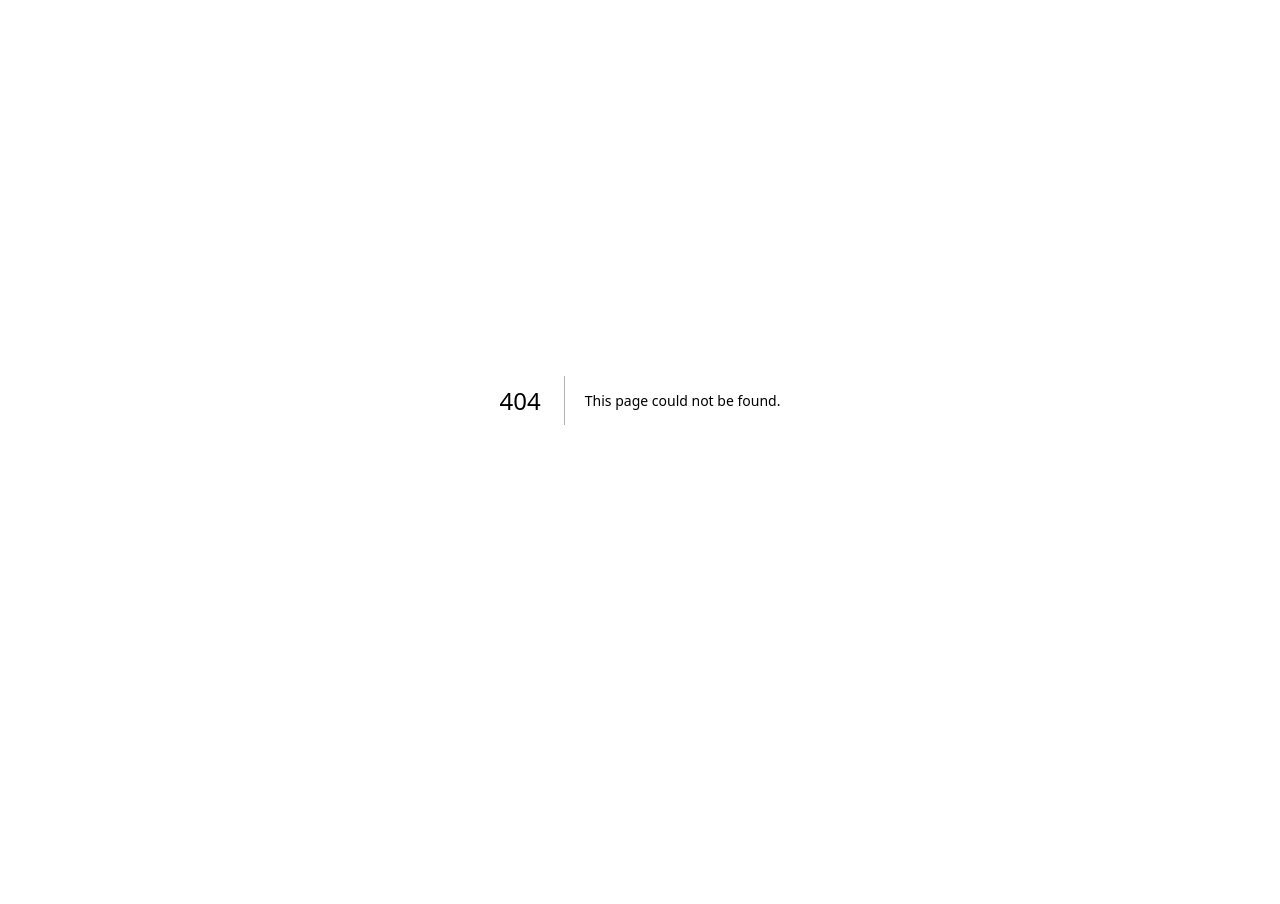
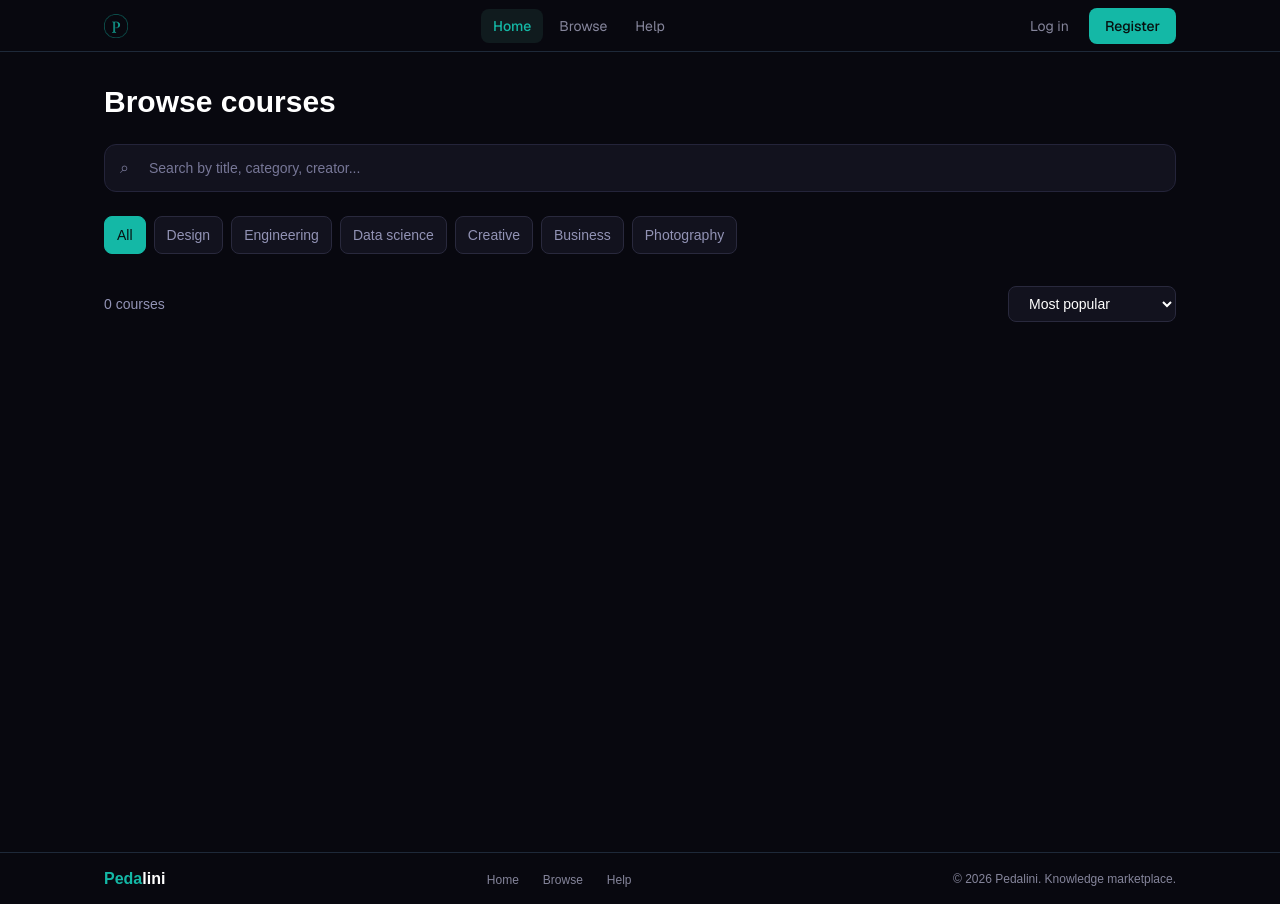
Before and after one commit to WojciechKosow/Pedalini.com, a Next.js app: page /browsePage in a window 1280 px wide. Before the commit this address had no page. Before the commit the page ends 800 px from the top, so only its background shows below. Built offline with nearby package versions, Linux system fonts and the light colour scheme.

Commit message:
started browse page

```diff
--- /dev/null
+++ b/app/browsePage/page.tsx
@@ -0,0 +1,77 @@
+"use client";
+import { useState } from "react";
+import Navbar from "../components/Navbar";
+import Footer from "../components/Footer";
+
+const categories = [
+    "All",
+    "Design",
+    "Engineering",
+    "Data science",
+    "Creative",
+    "Business",
+    "Photography",
+];
+
+export default function browsePage(){
+    const [selectedCategory, setSelectedCategory] = useState("All");
+    const [sortOption, setSortOption] = useState("Most Popular");
+    return(
+        <>
+        <Navbar />
+            <main className="min-h-screen bg-[#08080f] text-white">
+                <div className="mx-auto max-w-[1120px] px-6 py-8">
+                    <h1 className="mb-6 text-3xl font-bold">
+                        Browse courses
+                    </h1>
+
+                    <div className="relative mb-6">
+                        <span className="absolute left-4 top-1/2 -translate-y-1/2 text-[#777797]">
+                            ⌕
+                        </span>
+                        <input
+                            type="text"
+                            placeholder="Search by title, category, creator..."
+                            className="h-12 w-full rounded-xl border border-[#24243a] bg-[#12121e] pl-11 pr-4 text-sm text-white outline-none placeholder:text-[#777797] focus:border-[#14b8a6]"
+                            />
+                    </div>
+
+                    <div className="mb-8 flex flex-wrap gap-2">
+                        {categories.map((category) => {
+                            const isSelected = selectedCategory === category;
+                                return (
+                                    <button
+                                        key={category}
+                                        onClick={() => setSelectedCategory(category)}
+                                        className={`rounded-lg border px-3 py-2 text-sm transition-colors ${
+                                            isSelected
+                                            ? "border-[#14b8a6] bg-[#14b8a6] text-[#071313]"
+                                            : "border-[#29293d] bg-[#12121e] text-[#9293b5] hover:border-[#3b3b55] hover:text-white"
+                                        }`}
+                                    >
+                                        {category}
+                                    </button>
+                                );
+                        })}
+                    </div>
+
+                    <div className="mb-5 flex items-center justify-between">
+                        <p className="text-sm text-[#9293b5]">0 courses</p>
+                        <select
+                            value={sortOption}
+                            onChange={(e) => setSortOption(e.target.value)}
+                            className="rounded-lg border border-[#29293d] bg-[#12121e] px-4 py-2 text-sm text-white outline-none transition-colors focus:border-[#14b8a6]">
+                                <option>Most popular</option>
+                                <option>Highest rated</option>
+                                <option>Newest</option>
+                                <option>Price: Low to High</option>
+                                <option>Price: High to Low</option>
+                        </select>
+                    </div>
+
+                </div>
+            </main>
+        <Footer />
+        </>
+    )
+}
--- a/app/components/Footer.tsx
+++ b/app/components/Footer.tsx
@@ -23,14 +23,14 @@ export default function Footer(){
 
                         <li>
                             <a
-                            href="#"
+                            href="/browsePage"
                             className="text-xs text-[#85859b] transition-colors hover:text-white"
                             >Browse</a>
                         </li>
 
                         <li>
                             <a
-                            href="#"
+                            href="/help"
                             className="text-xs text-[#85859b] transition-colors hover:text-white"
                             >Help</a>
                         </li>
--- a/app/components/Navbar.tsx
+++ b/app/components/Navbar.tsx
@@ -22,14 +22,14 @@ export default function Navbar(){
 
                         <li>
                             <a
-                            href="#"
+                            href="/browsePage"
                             className="rounded-lg px-3 py-2 text-sm text-[#85859b] transition-colors hover:text-white"
                             >Browse</a>
                         </li>
 
                         <li>
                             <a
-                            href="#"
+                            href="/help"
                             className="rounded-lg px-3 py-2 text-sm text-[#85859b] transition-colors hover:text-white"
                             >Help</a>
                         </li>
--- a/app/help/Help.tsx
+++ b/app/help/page.tsx
@@ -1,6 +1,9 @@
 "use client";
 
 import { useState } from "react";
+import Navbar from "../components/Navbar";
+import Footer from "../components/Footer";
+import Link from "next/link";
 
 export default function Help() {
   const [answer1, setAnswer1] = useState(false);
@@ -15,6 +18,8 @@ export default function Help() {
   const [answer10, setAnswer10] = useState(false);
 
   return (
+    <>
+    <Navbar/>
     <section className="bg-[#08080f] py-24 md:py-32 text-[#85859b]">
       <div className="grid grid-cols-12">
         <div className="col-span-6 col-start-4">
@@ -22,12 +27,12 @@ export default function Help() {
           <p>Everything you need to know about using Pedalini</p>
 
           <div className="mt-8 flex gap-4">
-            <button className="bg-[#12121e] w-full h-35 rounded-xl">
-              Create Account
-            </button>
-            <button className="bg-[#12121e] w-full h-35 rounded-xl">
-              Browse courses
-            </button>
+            <Link href="/registerPage" className="bg-[#12121e] w-full h-35 rounded-xl flex items-center justify-center">
+                Create Account
+            </Link>
+            <Link href="/registerPage" className="bg-[#12121e] w-full h-35 rounded-xl flex items-center justify-center">
+                Browse courses
+            </Link>
             <button className="bg-[#12121e] w-full h-35 rounded-xl">
               My Library
             </button>
@@ -198,5 +203,7 @@ export default function Help() {
         </div>
       </div>
     </section>
+    <Footer />
+    </>
   );
 }
--- a/app/page.tsx
+++ /dev/null
@@ -1,9 +0,0 @@
-import Help from "./help/Help";
-
-export default function Home() {
-  return (
-    <main>
-      <Help />
-    </main>
-  );
-}
```
